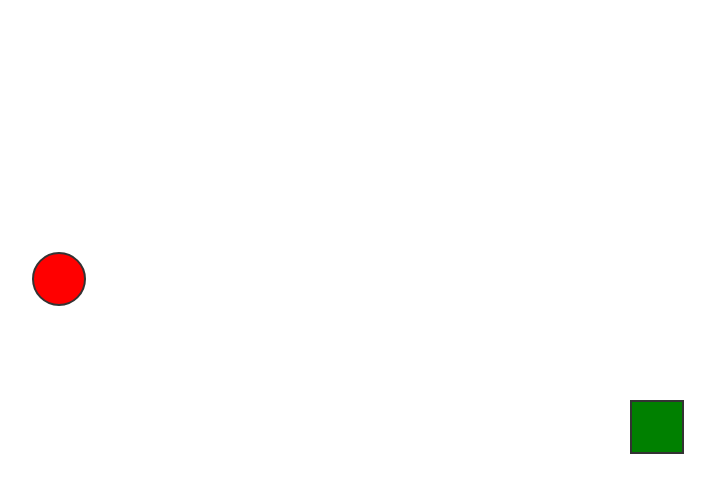
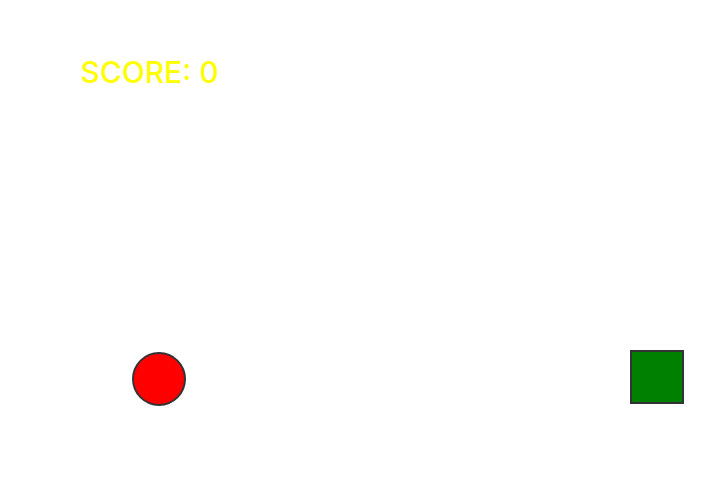
Before and after one commit to MicahEhrlich/snake-react, a React (Vite) app: page / in a window 1280 px wide. Shown: the top 492 px of the page, without its empty margins (20-735 px from the left). Built offline with nearby package versions, Linux system fonts and the light colour scheme.

Commit message:
added GameOver + fixed self collision + added score

```diff
--- a/src/components/Game.tsx
+++ b/src/components/Game.tsx
@@ -4,8 +4,8 @@ import styled from 'styled-components';
 const GAME_SPEED = 200;
 
 type SnakePart = {
-    x:number;
-    y:number;
+    x: number;
+    y: number;
 }
 
 const enum DIRECTION {
@@ -27,7 +27,7 @@ const Food = styled.div<{ $left: number; $top: number }>`
     top: ${(props: { $top: number; }) => props.$top * 50}px;
 `;
 
-const SnakePart = styled.div<{part: {x: number, y:number}}>`
+const SnakePart = styled.div<{ part: { x: number, y: number } }>`
     position: absolute;
     top: ${props => props.part.y * 50}px;
     left: ${props => props.part.x * 50}px;
@@ -37,9 +37,26 @@ const SnakePart = styled.div<{part: {x: number, y:number}}>`
     border: 2px solid #333;
 `;
 
+const ScoreBoard = styled.div`
+    position: absolute;
+    top: 50px;
+    left: 100px;
+    font-weight: 500;
+    font-size: 30px;
+    color: yellow;
+`;
+
+const GameOver = styled.div`
+    font-weight: 600;
+    font-size: 70px;
+    color: red;
+    top: 50%;
+    left: 50%;
+`;
+
 const generateRandomPosition = () => {
-    const x = Math.floor(Math.random() * 10);
-    const y = Math.floor(Math.random() * 10);
+    const x = Math.floor(Math.random() * 10 + 2);
+    const y = Math.floor(Math.random() * 10 + 2);
 
     return { x, y };
 }
@@ -48,16 +65,14 @@ export const Game = () => {
     const [direction, setDirection] = useState(DIRECTION.UP);
     const [left, setLeft] = useState(200);
     const [bottom, setBottom] = useState(200);
-
-
     const [snakeParts, setSnakeParts] = useState([{ x: 13, y: 13 }]);
     const [food, setFood] = useState(generateRandomPosition());
-
-    // console.log(`food: {x , y}:  ${food.x} ${food.y}`)
-
+    const [score, setScore] = useState(0);
+    const [gameOver, setGameOver] = useState(false);
 
     useEffect(() => {
         const interval = setInterval(() => {
+            if (!gameOver) {
                 switch (direction) {
                     default:
                     case DIRECTION.UP: setBottom((bottom) => bottom + 50); break;
@@ -86,8 +101,9 @@ export const Game = () => {
 
                 const updatedSnake = [head, ...snakeParts.slice(0, -1)];
                 setSnakeParts(updatedSnake);
-        }, GAME_SPEED)
-        return () => { console.log('clear'); clearInterval(interval); }
+            }
+        }, Math.max(GAME_SPEED - score, 30))
+        return () => { clearInterval(interval); }
     }, [direction, snakeParts])
 
     useEffect(() => {
@@ -106,17 +122,17 @@ export const Game = () => {
         }
 
         snakeParts.forEach((part) => {
-            if (direction === DIRECTION.UP && part.y < 0) {
-                part.y = Math.floor(window.innerHeight / 50);
+            if (direction === DIRECTION.UP && part.y < 3) {
+                part.y = Math.floor(window.innerHeight / 50) - 3;
             }
-            else if (direction === DIRECTION.DOWN && (part.y * 50) >  window.innerHeight) {
-                part.y = 0;
+            else if (direction === DIRECTION.DOWN && ((part.y + 3) * 50) > window.innerHeight) {
+                part.y = 2;
             }
-            else if (direction === DIRECTION.RIGHT && (part.x * 50) > window.innerWidth) {
-                part.x = 0
+            else if (direction === DIRECTION.RIGHT && ((part.x + 4) * 50) > window.innerWidth) {
+                part.x = 2;
             }
-            else if (direction === DIRECTION.LEFT && (part.x < 0)) {
-                part.x = Math.floor(window.innerWidth / 50);
+            else if (direction === DIRECTION.LEFT && (part.x < 3)) {
+                part.x = Math.floor(window.innerWidth / 50) - 3;
             }
         })
     }, [bottom, left])
@@ -132,7 +148,7 @@ export const Game = () => {
 
     const setRandomFoodPosition = () => {
         let foodPositionIsInSnake = true;
-        let newFoodPosition = { x: 0, y: 0};
+        let newFoodPosition = { x: 0, y: 0 };
         while (foodPositionIsInSnake) {
             foodPositionIsInSnake = false;
             newFoodPosition = generateRandomPosition();
@@ -145,30 +161,28 @@ export const Game = () => {
         setFood(newFoodPosition);
     }
 
-    const isDuplicatePart = (item:SnakePart, arr:SnakePart[]) => {
-        return snakeParts.some((el:SnakePart) => item.x === el.x && item.y === el.y);
+    const isDuplicatePart = (item: SnakePart, arr: SnakePart[]) => {
+        return arr.some((el: SnakePart) => item.x === el.x && item.y === el.y);
     }
 
     const isSnakeSelfCollide = () => {
         const uniqueSnakeParts: SnakePart[] = [];
         snakeParts.forEach((part) => {
-            if (!isDuplicatePart(part, snakeParts)) {
+            if (!isDuplicatePart(part, uniqueSnakeParts)) {
                 uniqueSnakeParts.push(part);
             }
-        })
-        console.log(uniqueSnakeParts)
-        console.log(snakeParts);
+        });
         return uniqueSnakeParts.length < snakeParts.length;
     }
 
     const checkCollision = () => {
-        // console.log(`x: ${snakeParts[0].x}, y: ${snakeParts[0].y}`);
         if (isSnakeSelfCollide()) {
-            console.log('self collide!');
+            setGameOver(true);
         }
-        if (
+        else if (
             snakeParts[0].x === food.x && snakeParts[0].y === food.y
         ) {
+            setScore((score) => score + 10);
             const head = { ...snakeParts[0] };
             switch (direction) {
                 case DIRECTION.UP:
@@ -191,6 +205,9 @@ export const Game = () => {
         }
     }
     return (
+        <>
+            {gameOver && <GameOver>GAME OVER!</GameOver>}
+            <ScoreBoard>{`SCORE: ${score}`}</ScoreBoard>
             <div tabIndex={0} onKeyDown={keyDownHandler}>
                 <Food $left={food.x} $top={food.y} />
 
@@ -202,5 +219,6 @@ export const Game = () => {
                     />
                 )}
             </div>
+        </>
     )
 };
```
Lines whose indentation alone changed are shown as unchanged.
